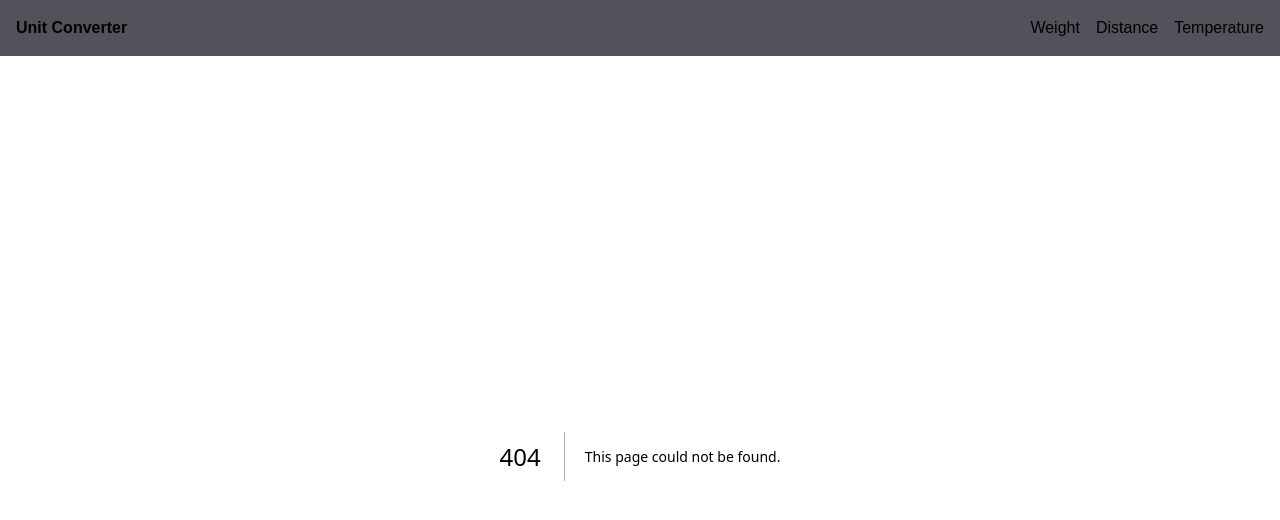
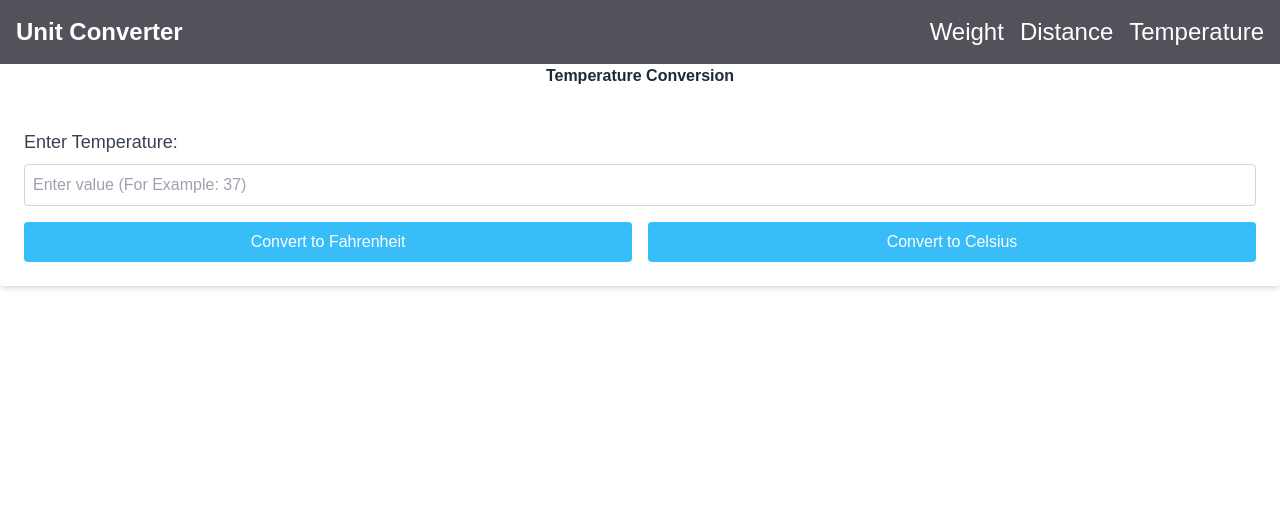
Before and after one commit to E-VanDeWoestyne/assignment-1-unit-conversion, a Next.js app: page /temperature in a window 1280 px wide. Before the commit this address had no page. Shown: the top 520 px of the page. Built offline with nearby package versions, Linux system fonts and the light colour scheme.

Commit message:
Implements each unit conversion page w/o functionality

```diff
--- /dev/null
+++ b/app/distance/page.js
@@ -0,0 +1,43 @@
+import React from "react";
+
+const Distance = () => {
+  return (
+    <div>
+      <section id="distance" className="mb-8">
+        <h2 className="text-center font-bold text-gray-800 mb-4">
+          Distance Conversion
+        </h2>
+        <form class="bg-white shadow-md rounded p-6">
+          <label
+            for="distanceInput"
+            className="block text-gray-700 text-lg mb-2"
+          >
+            Enter Distance:
+          </label>
+          <input
+            id="distanceInput"
+            type="text"
+            placeholder="Enter value (For Example: 100)"
+            className="w-full p-2 border border-gray-300 rounded mb-4"
+          />
+          <div className="grid grid-cols-2 gap-4">
+            <button
+              type="button"
+              className="w-full bg-sky-400 text-white p-2 rounded hover:bg-sky-600"
+            >
+              Convert to Kilometers
+            </button>
+            <button
+              type="button"
+              className="w-full bg-sky-400 text-white p-2 rounded hover:bg-sky-600"
+            >
+              Convert to Miles
+            </button>
+          </div>
+        </form>
+      </section>
+    </div>
+  );
+};
+
+export default Distance;
--- a/app/layout.js
+++ b/app/layout.js
@@ -1,6 +1,6 @@
 import { Geist, Geist_Mono } from "next/font/google";
 import "./globals.css";
-import Header from "@/components/Header";
+import NavBar from "@/components/NavBar";
 
 const geistSans = Geist({
   variable: "--font-geist-sans",
@@ -23,7 +23,7 @@ export default function RootLayout({ children }) {
       <body
         className={`${geistSans.variable} ${geistMono.variable} antialiased`}
       >
-        <Header />
+        <NavBar />
         {children}
       </body>
     </html>
--- a/app/page.js
+++ b/app/page.js
@@ -1,9 +1,14 @@
-import Image from "next/image";
+import React from "react";
 
 export default function Home() {
   return (
     <div className="grid grid-rows-[20px_1fr_20px] items-center justify-items-center min-h-screen p-8 pb-20 gap-16 sm:p-20 font-[family-name:var(--font-geist-sans)]">
-      <main className="flex flex-col gap-8 row-start-2 items-center sm:items-start"></main>
+      <main className="flex flex-col gap-8 row-start-2 items-center">
+        <h1 className="font-bold text-4xl text-black">Unit Conversion Site</h1>
+        <h3 className="font-semibold text-black">
+          Please select a unit type above.
+        </h3>
+      </main>
     </div>
   );
 }
--- /dev/null
+++ b/app/temperature/page.js
@@ -0,0 +1,43 @@
+import React from "react";
+
+const Temperature = () => {
+  return (
+    <div>
+      <section id="temperature" className="mb-8">
+        <h2 className="text-center font-bold text-gray-800 mb-4 ">
+          Temperature Conversion
+        </h2>
+        <form className="bg-white shadow-md rounded p-6">
+          <label
+            for="temperatureInput"
+            className="block text-gray-700 text-lg mb-2"
+          >
+            Enter Temperature:
+          </label>
+          <input
+            id="temperatureInput"
+            type="text"
+            placeholder="Enter value (For Example: 37)"
+            className="w-full p-2 border border-gray-300 rounded mb-4"
+          />
+          <div className="grid grid-cols-2 gap-4">
+            <button
+              type="button"
+              className="w-full bg-sky-400 text-white p-2 rounded hover:bg-sky-600"
+            >
+              Convert to Fahrenheit
+            </button>
+            <button
+              type="button"
+              className="w-full bg-sky-400 text-white p-2 rounded hover:bg-sky-600"
+            >
+              Convert to Celsius
+            </button>
+          </div>
+        </form>
+      </section>
+    </div>
+  );
+};
+
+export default Temperature;
--- /dev/null
+++ b/app/weight/page.js
@@ -0,0 +1,42 @@
+import React from "react";
+
+const Weight = () => {
+  return (
+    <div>
+      <section id="weight" className="mb-8">
+        <h2 className="text-center font-bold text-gray-800 mb-4">
+          Weight Conversion
+        </h2>
+
+        <form className="bg-white shadow-md rounded p-6">
+          <label for="weightInput" className="block text-gray-700 text-lg mb-2">
+            Enter Weight:
+          </label>
+          <input
+            id="weightInput"
+            type="text"
+            placeholder="Enter value (For Example: 50)"
+            className="w-full p-2 border border-gray-300 rounded mb-4"
+          />
+
+          <div className="grid grid-cols-2 gap-4">
+            <button
+              type="button"
+              className="w-full bg-sky-400 text-white p-2 rounded hover:bg-sky-600"
+            >
+              Convert to Kilograms
+            </button>
+            <button
+              type="button"
+              className="w-full bg-sky-400 text-white p-2 rounded hover:bg-sky-600"
+            >
+              Convert to Pounds
+            </button>
+          </div>
+        </form>
+      </section>
+    </div>
+  );
+};
+
+export default Weight;
--- a/components/Header.jsx
+++ /dev/null
@@ -1,42 +0,0 @@
-import React from "react";
-
-const Header = () => {
-  return (
-    <div>
-      <nav className="bg-zinc-600 p-4">
-        <div className="container mx-auto flex justify-between items-center">
-          <h1 className="text-white text-base font-bold">
-            <a href="index.html" className="text-black hover:text-blue-200">
-              Unit Converter
-            </a>
-          </h1>
-          <ul className="flex space-x-4">
-            <li>
-              <a href="weight.html" className="text-black hover:text-blue-200">
-                Weight
-              </a>
-            </li>
-            <li>
-              <a
-                href="distance.html"
-                className="text-black hover:text-blue-200"
-              >
-                Distance
-              </a>
-            </li>
-            <li>
-              <a
-                href="temperature.html"
-                className="text-black hover:text-blue-200"
-              >
-                Temperature
-              </a>
-            </li>
-          </ul>
-        </div>
-      </nav>
-    </div>
-  );
-};
-
-export default Header;
--- /dev/null
+++ b/components/NavBar.jsx
@@ -0,0 +1,45 @@
+import Link from "next/link";
+
+const NavBar = () => {
+  return (
+    <div>
+      <nav className="bg-zinc-600 p-4">
+        <div className="container mx-auto flex justify-between items-center">
+          <h1 className="text-white text-base font-bold">
+            <Link href="/" className="text-2xl text-white hover:text-blue-200">
+              Unit Converter
+            </Link>
+          </h1>
+          <ul className="flex space-x-4">
+            <li>
+              <Link
+                href="/weight"
+                className="text-2xl text-white hover:text-blue-200"
+              >
+                Weight
+              </Link>
+            </li>
+            <li>
+              <Link
+                href="/distance"
+                className="text-2xl text-white hover:text-blue-200"
+              >
+                Distance
+              </Link>
+            </li>
+            <li>
+              <Link
+                href="/temperature"
+                className="text-2xl text-white hover:text-blue-200"
+              >
+                Temperature
+              </Link>
+            </li>
+          </ul>
+        </div>
+      </nav>
+    </div>
+  );
+};
+
+export default NavBar;
```
Also changed, not shown: package.json (+5 -4 lines), 1 other file (tests, documents, lock files or other folders).
